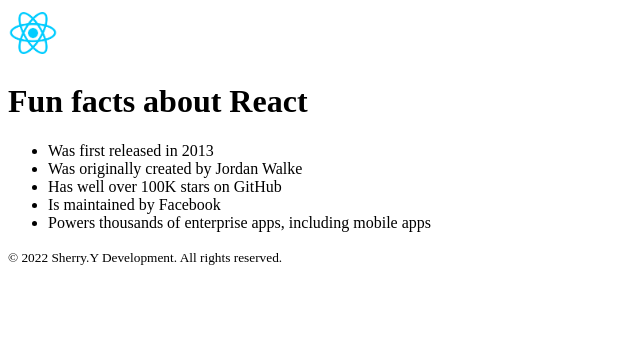
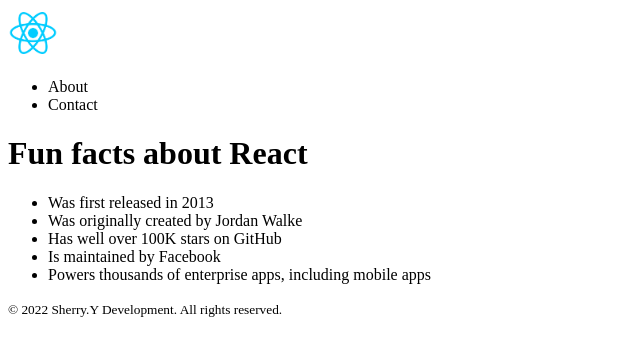
Before and after one commit to sherryysj/ReactJSRecap, a JavaScript app in the folder ReactInfoSite/: page / in a window 1280 px wide. Shown: the top 356 px of the page, without its empty margins (0-640 px from the left). Built offline with nearby package versions, Linux system fonts and the light colour scheme; the HTML template or start-up script is replaced by a standard one.

Commit message:
add nav bar items

```diff
--- a/ReactInfoSite/src/Components/Header.js
+++ b/ReactInfoSite/src/Components/Header.js
@@ -4,6 +4,10 @@
         <header>
             <nav>
                 <img src="assets/images/react-logo.png" style={{width:"50px",height:"50px"}} alt="react logo" />
+                <ul>
+                    <li>About</li>
+                    <li>Contact</li>
+                </ul>
             </nav>
         </header>
     )
```
